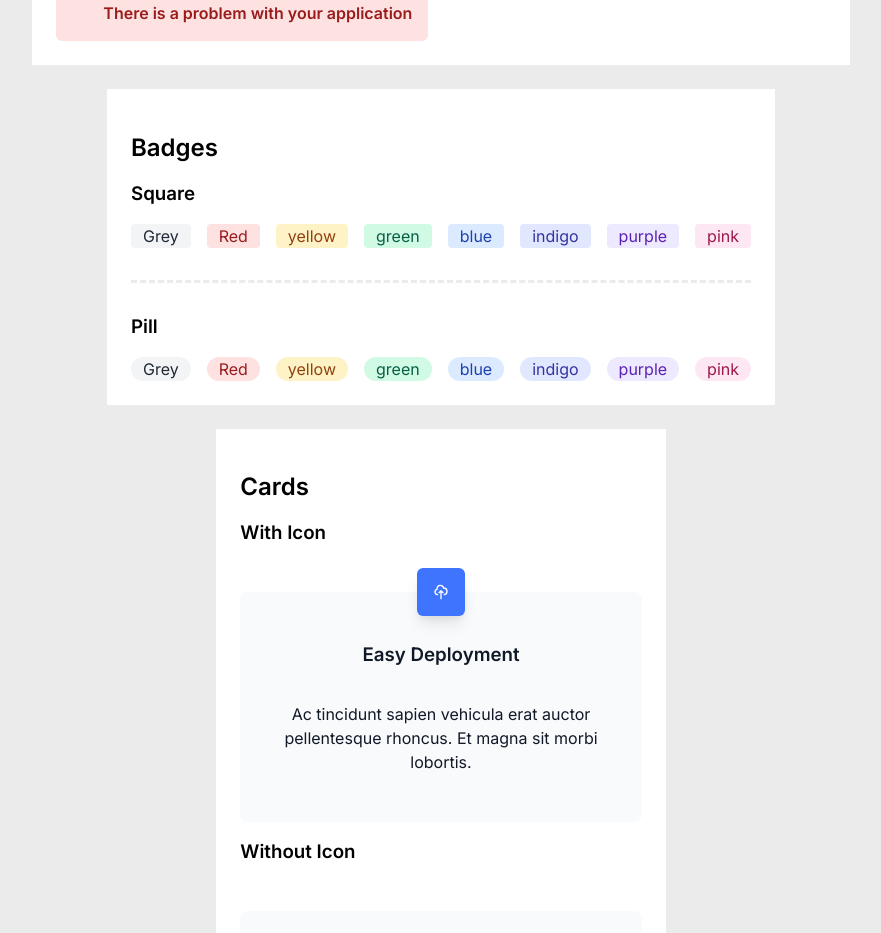
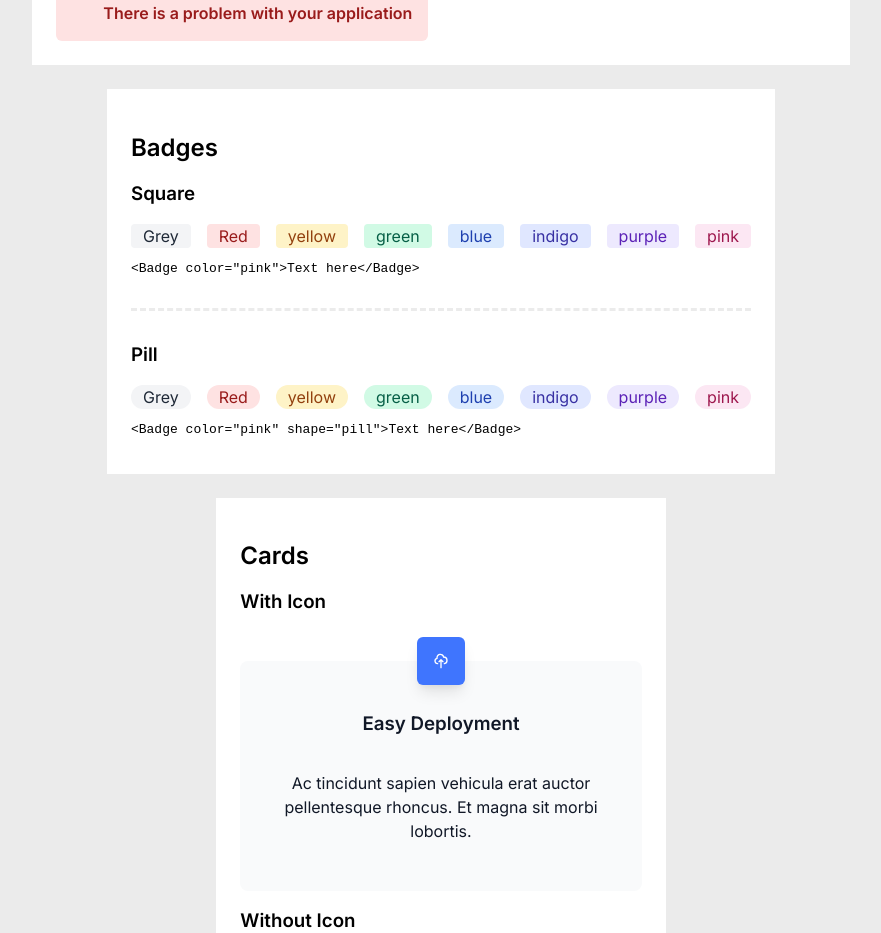
Before and after one commit to mchlol/component-library, a React (Vite) app: page / in a window 1280 px wide. Shown: the part 1460-2393 px from the top of the page, without its empty margins (199-1080 px from the left). Built offline with nearby package versions, Linux system fonts and the light colour scheme; some icons are missing.

Commit message:
add code blocks for usage instructions

```diff
--- a/src/components/BadgeSection.jsx
+++ b/src/components/BadgeSection.jsx
@@ -4,12 +4,10 @@ import Badge from "./Badge/Badge";
 export default function BadgeSection() {
     return (
     <section className="section--badge">
+        <div className="section-content">
             <h2>Badges</h2>
-
                 <h3>Square</h3>
-
                 <div className="flex-wrap-gap">
-
                     <Badge>Grey</Badge>
                     <Badge color="red">Red</Badge>
                     <Badge color="yellow">yellow</Badge>
@@ -18,16 +16,15 @@ export default function BadgeSection() {
                     <Badge color="indigo">indigo</Badge>
                     <Badge color="purple">purple</Badge>
                     <Badge color="pink">pink</Badge>
-
                 </div>
+                <pre>
+                    <code>&lt;Badge color="pink"&gt;Text here&lt;/Badge&gt;</code>
+                </pre>
 
                 <hr />
 
                 <h3>Pill</h3>
-
                 <div className="flex-wrap-gap">
-
-
                     <Badge shape="pill">Grey</Badge>
                     <Badge color="red" shape="pill">Red</Badge>
                     <Badge color="yellow" shape="pill">yellow</Badge>
@@ -37,6 +34,10 @@ export default function BadgeSection() {
                     <Badge color="purple" shape="pill">purple</Badge>
                     <Badge color="pink" shape="pill">pink</Badge>
                 </div>
+                <pre>
+                    <code>&lt;Badge color="pink" shape="pill"&gt;Text here&lt;/Badge&gt;</code>
+                </pre>
+        </div>
 
       </section>
     )
```
Lines whose indentation alone changed are shown as unchanged.
